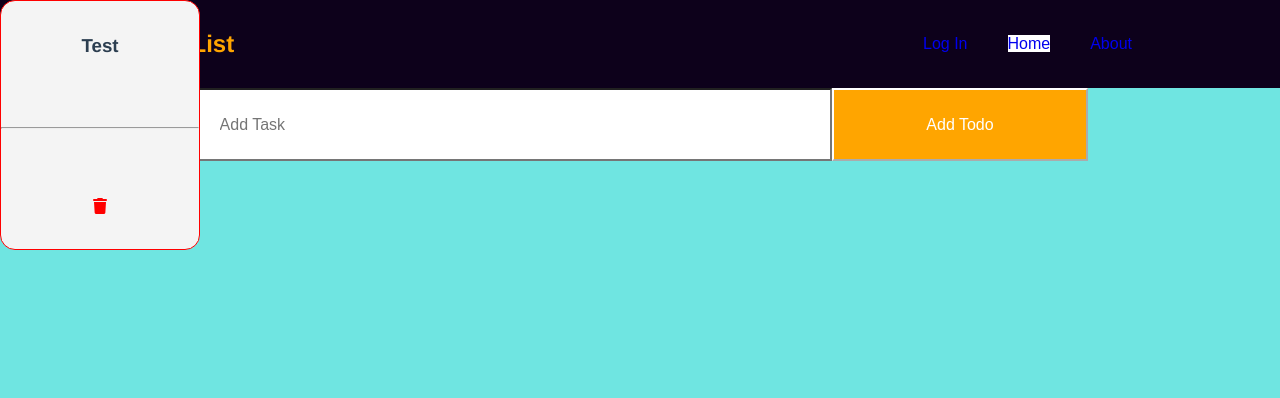
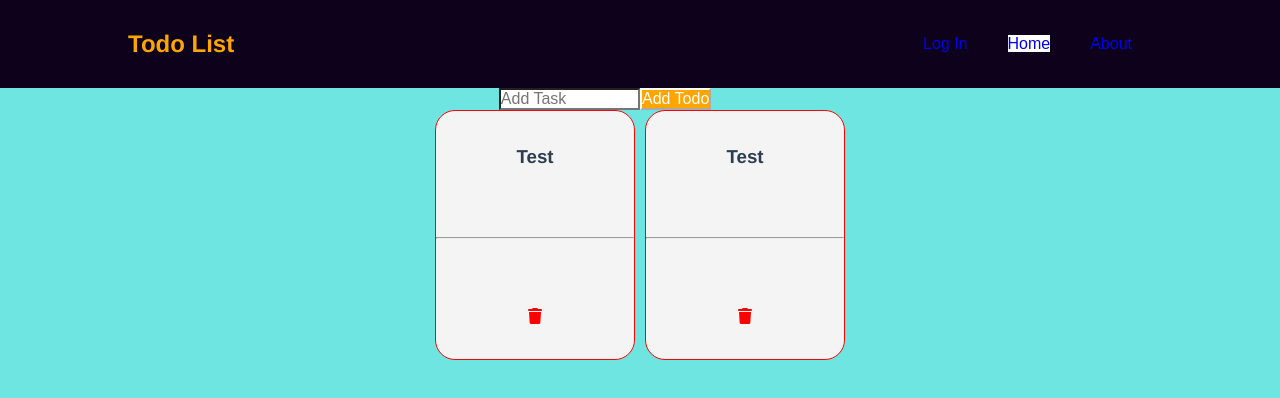
Before and after one commit to razan226/Task-TodoList-Frontend, a Vue app: page / in a window 1280 px wide. Shown: the top 398 px of the page. Built offline with nearby package versions, Linux system fonts and the light colour scheme.

Commit message:
HomeView2

```diff
--- a/src/App.vue
+++ b/src/App.vue
@@ -26,8 +26,6 @@ export default {
     },
 
 
-
-
 }
 </script>
 <style>
@@ -35,8 +33,12 @@ export default {
   font-family: Avenir, Helvetica, Arial, sans-serif;
   -webkit-font-smoothing: antialiased;
   -moz-osx-font-smoothing: grayscale;
-  text-align: center;
   color: #2c3e50;
+  position: fixed;
+  width: 100%;
+  height: 100%;
+  top: 0px;
+  left: 0px;
 }
 
 .active{
--- a/src/components/Button.vue
+++ b/src/components/Button.vue
@@ -29,8 +29,8 @@ button {
 background: orange;
   font-size: inherit;
   color: white;
-  width: 20%;
-  padding: 2%;
+
+
  border-color: white;
 
 
--- a/src/components/Input.vue
+++ b/src/components/Input.vue
@@ -36,8 +36,7 @@ input {
   background: white;
   font-size: inherit;
   color: black;
-  width: 50%;
-  padding: 2%;
+
 
 
 
--- a/src/components/MainListCard.vue
+++ b/src/components/MainListCard.vue
@@ -30,16 +30,17 @@ export default {
   color:red
 }
 .mainList {
-  display: flex;
-  flex-direction: column;
+   display: flex;
+        flex-direction: column;
   justify-content: space-around;
   background: #f4f4f4;
   cursor: pointer;
   width: 200px;
   height: 250px;
-  position: absolute;
+  text-align: center;
+
   border: 1px solid red;
-   border-radius: 15px;
+   border-radius: 20px;
 }
 
 
--- a/src/views/HomeView.vue
+++ b/src/views/HomeView.vue
@@ -3,14 +3,17 @@
     <div>
     <form v-on:submit.prevent="AddNewTodo">
     <div>
-        <Input type ="text"  @textChange="SaveTextFromInput" Inputplaceholder="Add Task" />
-        <Button text="Add Todo"/>
+        <Input id="Input" type ="text"  @textChange="SaveTextFromInput" Inputplaceholder="Add Task" />
+        <Button id="button" text="Add Todo"/>
     </div>
        </form>
        </div>
+       <div id="MainListFlex">
             <MainListCard />
+ <MainListCard />
+    </div>
+  </div>
 
-  </div>
 </template>
 
 <script>
@@ -81,14 +84,25 @@ methods:{
 }
 </script>
 <style>
+#Input{
+  width:50%;
+
+}
 #homeView{
   display : flex ;
   flex-direction: column;
-  justify-content: space-around;
+
+  align-items:center;
   width: 100%;
   height: 100%;
 
 }
+#MainListFlex{
+  display: flex;
+  flex-direction: row;
+  gap: 10px;
+  flex-wrap: wrap;
+}
 
 
 </style>
```
